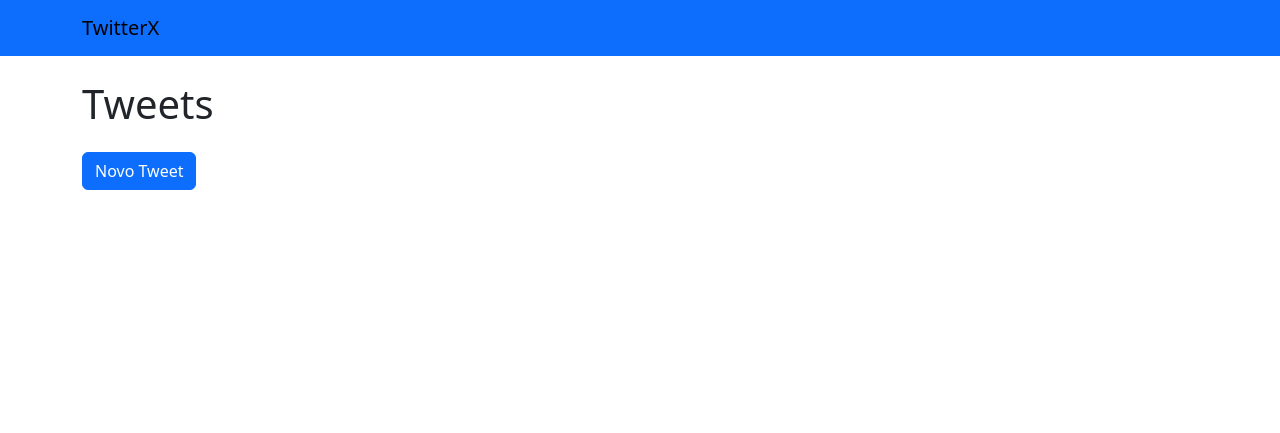
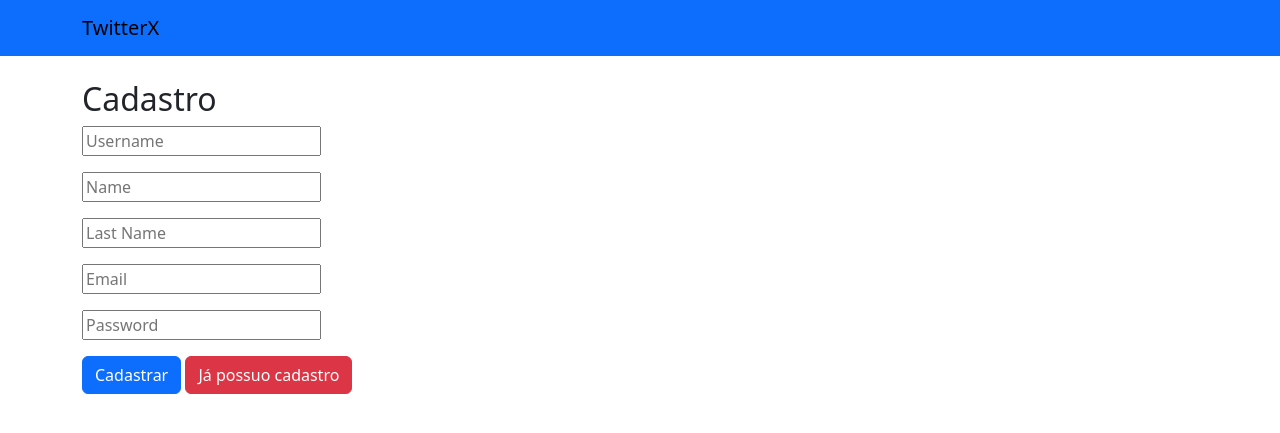
Before and after one commit to manoelacsilva/twitterX_clone, a Django app: page / in a window 1280 px wide. Shown: the top 433 px of the page. Run offline with Django 5.2, Linux system fonts and the light colour scheme; data that the repository does not hold is empty.

Commit message:
projeto quase finalizado, cadastro e login prontos

```diff
--- a/setup/urls.py
+++ b/setup/urls.py
@@ -18,13 +18,16 @@ Including another URLconf
 from django.contrib import admin
 from django.urls import path
 
-from twitter.views import TweetListView, TweetCreateView, TweetUpdateView, TweetDeleteView, singUp
+from twitter.views import TweetListView, TweetCreateView, TweetUpdateView, TweetDeleteView, like_tweet, singUp, signIn
 
 urlpatterns = [
     path("admin/", admin.site.urls),
-    path('', TweetListView.as_view(), name="tweet_list"),
+    path("feed", TweetListView.as_view(), name="tweet_list"),
     path("create", TweetCreateView.as_view(), name="tweet_create"),
     path("update/<int:pk>", TweetUpdateView.as_view(), name="tweet_update"),
     path("delete/<int:pk>", TweetDeleteView.as_view(), name="tweet_delete"),
-    path("singUp", singUp, name="sing_up"),
+    path("", singUp, name="sing_up"),
+    path("signIn", signIn, name="sign_in"),
+    path('like/<int:pk>/', like_tweet, name='like_tweet'),
+
 ]
--- /dev/null
+++ b/twitter/forms.py
@@ -0,0 +1,92 @@
+from django import forms
+
+class SignUpForm(forms.Form):
+    usuario = forms.CharField(
+        max_length=18,
+        required=False,
+        widget=forms.TextInput(
+            attrs={
+                "class": "form-input",
+                "placeholder": "Username",
+                "required": True,
+                "max-length": 18,
+            }
+        ),
+    )
+    nome = forms.CharField(
+        max_length=12,
+        required=False,
+        widget=forms.TextInput(
+            attrs={
+                "class": "form-input",
+                "placeholder": "Name",
+                "required": True,
+                "max-length": 12,
+            }
+        ),
+    )
+    sobrenome = forms.CharField(
+        max_length=14,
+        required=False,
+        widget=forms.TextInput(
+            attrs={
+                "class": "form-input",
+                "placeholder": "Last Name",
+                "required": True,
+                "max-length": 14,
+            }
+        ),
+    )
+    email = forms.CharField(
+        max_length=150,
+        required=False,
+        widget=forms.TextInput(
+            attrs={"class": "form-input", "placeholder": "Email", "required": True}
+        ),
+    )
+    senha = forms.CharField(
+        max_length=190,
+        required=False,
+        widget=forms.TextInput(
+            attrs={
+                "class": "form-input",
+                "placeholder": "Password",
+                "required": True,
+                "type": "password",
+            }
+        ),
+    )
+
+    def __init__(self, *args, **kwargs):
+        super(SignUpForm, self).__init__(*args, **kwargs)
+        self.fields["usuario"].label = False
+        self.fields["nome"].label = False
+        self.fields["sobrenome"].label = False
+        self.fields["email"].label = False
+        self.fields["senha"].label = False
+
+class SignInForm(forms.Form):
+    usuario = forms.CharField(
+        max_length=150,
+        required=False,
+        widget=forms.TextInput(
+            attrs={"class": "form-input", "placeholder": "Username", "required": True}
+        ),
+    )
+    senha = forms.CharField(
+        max_length=190,
+        required=False,
+        widget=forms.TextInput(
+            attrs={
+                "class": "form-input",
+                "placeholder": "Password",
+                "required": True,
+                "type": "password",
+            }
+        ),
+    )
+
+    def __init__(self, *args, **kwargs):
+        super(SignInForm, self).__init__(*args, **kwargs)
+        self.fields["usuario"].label = False
+        self.fields["senha"].label = False
--- a/twitter/templates/twitter/singup.html
+++ b/twitter/templates/twitter/singup.html
@@ -1,5 +1,15 @@
 {% extends "base.html" %}
 
 {% block content %}
-    <h2>Página de cadastro</h2>
+    <h2>Cadastro</h2>
+    {% if form %}
+        <form method="POST">
+            {% csrf_token %}
+
+            {{ form.as_p }}
+
+            <button type="submit" class="btn btn-primary">Cadastrar</button>
+            <a class="btn btn-danger sm" href="{% url "sign_in" %}">Já possuo cadastro</a>
+        </form>
+    {% endif %}
 {% endblock content %}
--- a/twitter/templates/twitter/tweet_list.html
+++ b/twitter/templates/twitter/tweet_list.html
@@ -12,14 +12,35 @@
         <div class="container">
             <div>
                 {% comment %} <th scope="row">{{ tweet.pk }}</th> {% endcomment %}
-                <p class="mb-2"><strong>{{ tweet.title }}</strong></p> </br>
+                <p style="color: #000">@{{ tweet.user.username }}</p>
+                <p class="alert alert-dark"><strong>{{ tweet.title }}</strong></p> </br>
                 <p>Publicado em {{ tweet.created_at }}</p>
                 {% comment %} <p>{{ tweet.deadline }}</p>
                 <p>{{ tweet.finished_at|default:"-" }}</p> {% endcomment %}
                 <p>
-                    <a href="#" class="btn btn-primary btn-sm">Curtir</a>
-                    <a href="{% url 'tweet_update' pk=tweet.pk %}" class="btn btn-secondary btn-sm">Editar</a>
-                    <a href="{% url 'tweet_delete' pk=tweet.pk %}" class="btn btn-danger btn-sm">Excluir</a>
+                    <div>
+                        {% if tweet.like_amount > 0 %}
+                            <small class="like-counter">
+                                {{ tweet.like_amount }}
+                                {% if tweet.like_amount == 1 %}
+                                    Curtida
+                                {% elif tweet.like_amount > 1 %}
+                                    Curtidas
+                                {% endif %}
+                            </small>
+                        {% endif %}
+
+                        {% if user in tweet.likes.all %}
+                            <a href="{% url 'like_tweet' tweet.id %}" class="dislike-btn">Descurtir</a>
+                        {% else %}
+                            <a href="{% url 'like_tweet' tweet.id %}" class="btn btn-primary btn-sm mb-2">Curtir</a>
+                        {% endif %}
+                    </div>
+                    {% comment %} <a href="#" class="btn btn-primary btn-sm">Curtir</a> {% endcomment %}
+                    {% if tweet.user.id == tweet.user_id %}
+                        <a href="{% url 'tweet_update' pk=tweet.pk %}" class="btn btn-secondary btn-sm">Editar</a>
+                        <a href="{% url 'tweet_delete' pk=tweet.pk %}" class="btn btn-danger btn-sm">Excluir</a>
+                    {% endif %}
                 </p>
             </div>
         </div>
--- a/twitter/views.py
+++ b/twitter/views.py
@@ -1,21 +1,37 @@
+from django import forms
 from django.http import HttpResponse
-from django.shortcuts import render
+from django.shortcuts import get_object_or_404, render
 from django.views.generic import ListView, CreateView, UpdateView, DeleteView
 from django.urls import reverse_lazy
+
+from django.contrib.auth import authenticate, login
+from django.shortcuts import render, redirect
+
+from twitter.forms import SignInForm, SignUpForm
 from .models import Tweet
 from django.contrib.auth.models import User
 
 class TweetListView(ListView):
     model = Tweet
 
+    def listTweets(request):
+        model = Tweet
+        user = User.objects.get(id=request.user.id)
+        return render(request, "twitter/singup.html", {"tweets": model, "user": user})
+    # def home(request):
+    #     if request.user.is_authenticated:
+    #         return redirect("tweet_list")
+
+    #     return render(request, "twitter/singup.html")
+
 class TweetCreateView(CreateView):
     model = Tweet
-    fields = ["title", "deadline"]
+    fields = ["title"]
     success_url = reverse_lazy("tweet_list")
 
 class TweetUpdateView(UpdateView):
     model = Tweet
-    fields = ["title", "deadline"]
+    fields = ["title"]
     success_url = reverse_lazy("tweet_list")
 
 class TweetDeleteView(DeleteView):
@@ -23,5 +39,62 @@ class TweetDeleteView(DeleteView):
     success_url = reverse_lazy("tweet_list")
 
 def singUp(request):
-    if request.method == "POST": return HttpResponse("Formulário enviado com sucesso")
-    else: return render(request, "singup.html")
+    if request.method == "POST":
+        form = SignUpForm(request.POST)
+        if form.is_valid():
+            username = form.cleaned_data["usuario"]
+            first_name = form.cleaned_data["nome"].lower()
+            last_name = form.cleaned_data["sobrenome"].lower()
+            email = form.cleaned_data["email"]
+            password = form.cleaned_data["senha"]
+
+            double_user = User.objects.filter(username=username).first()
+
+            if double_user:
+                return HttpResponse("The username already exists.")
+            else:
+                user = User.objects.create_user(
+                    username=username,
+                    first_name=first_name,
+                    last_name=last_name,
+                    email=email,
+                    password=password,
+                )
+                user = authenticate(username=username, password=password)
+                login(request, user)
+                return redirect("tweet_list")
+        else:
+            return HttpResponse("Something went wrong. Try again later.")
+    else:
+        form = SignUpForm()
+        return render(request, "twitter/singup.html", {"form": form})
+
+def signIn(request):
+    form = SignInForm()
+    if request.method == "POST":
+        form = SignInForm(request.POST)
+        if form.is_valid():
+            username = form.cleaned_data["usuario"].lower()
+            password = form.cleaned_data["senha"]
+            user = authenticate(request, username=username, password=password)
+
+            if user is not None:
+                login(request, user)
+                return redirect("tweet_list")
+
+        return HttpResponse("Check out your informations.")
+
+    return render(request, "twitter/signin.html", {"form": form})
+
+def like_tweet(request, pk):
+    if request.user.is_authenticated:
+        tweet = get_object_or_404(Tweet, id=pk)
+
+        if tweet.likes.filter(id=request.user.id):
+            tweet.likes.remove(request.user)
+        else:
+            tweet.likes.add(request.user)
+
+        return redirect(request.META.get("HTTP_REFERER"))
+
+    return redirect("")
```
Also changed, not shown: twitter/models.py (+8 -2 lines), twitter/templates/twitter/signin.html (added, +15 -0 lines), twitter/migrations/0002_alter_tweet_options_tweet_likes_tweet_user_and_more.py (added), twitter/migrations/0003_remove_tweet_deadline_remove_tweet_finished_at_and_more.py (added).
